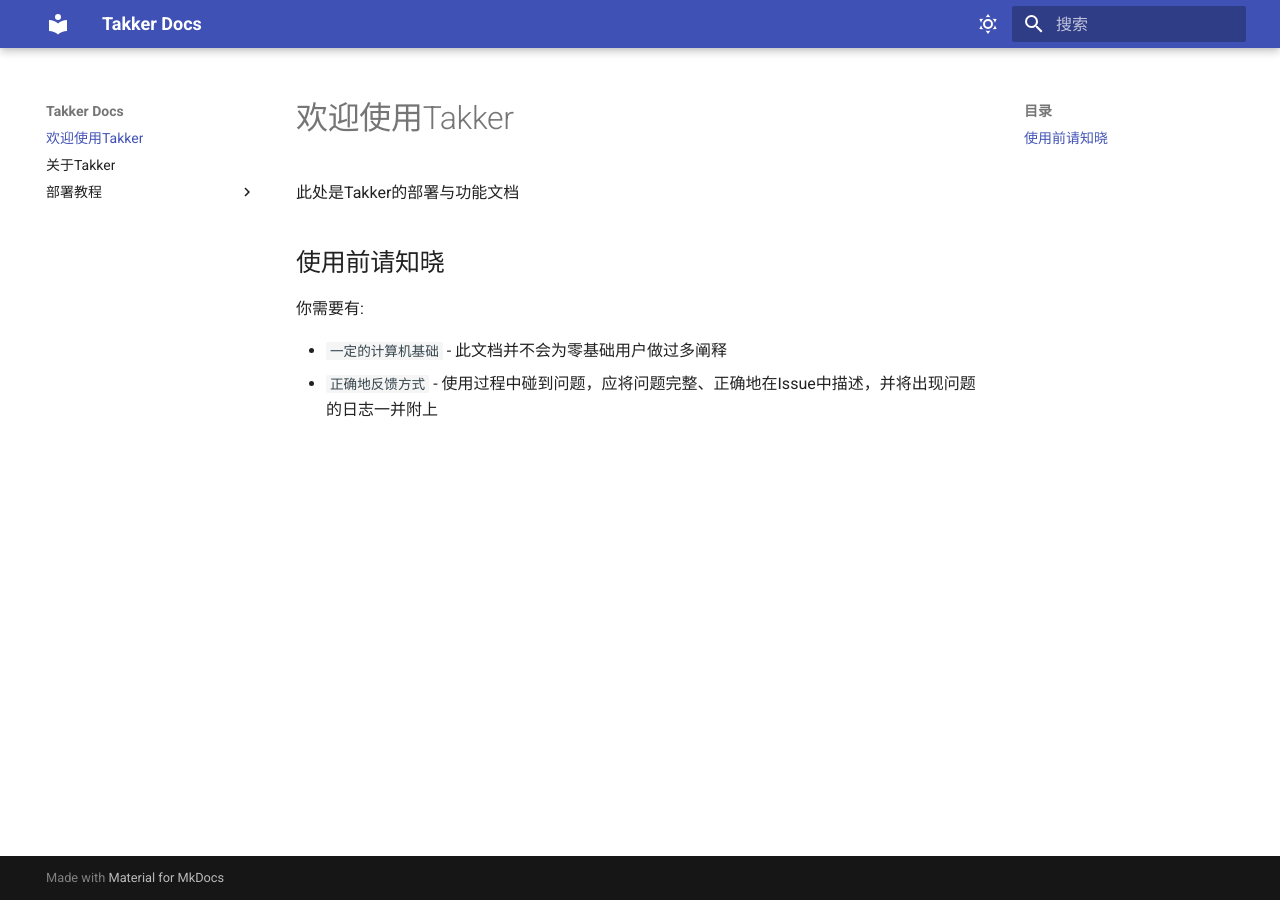
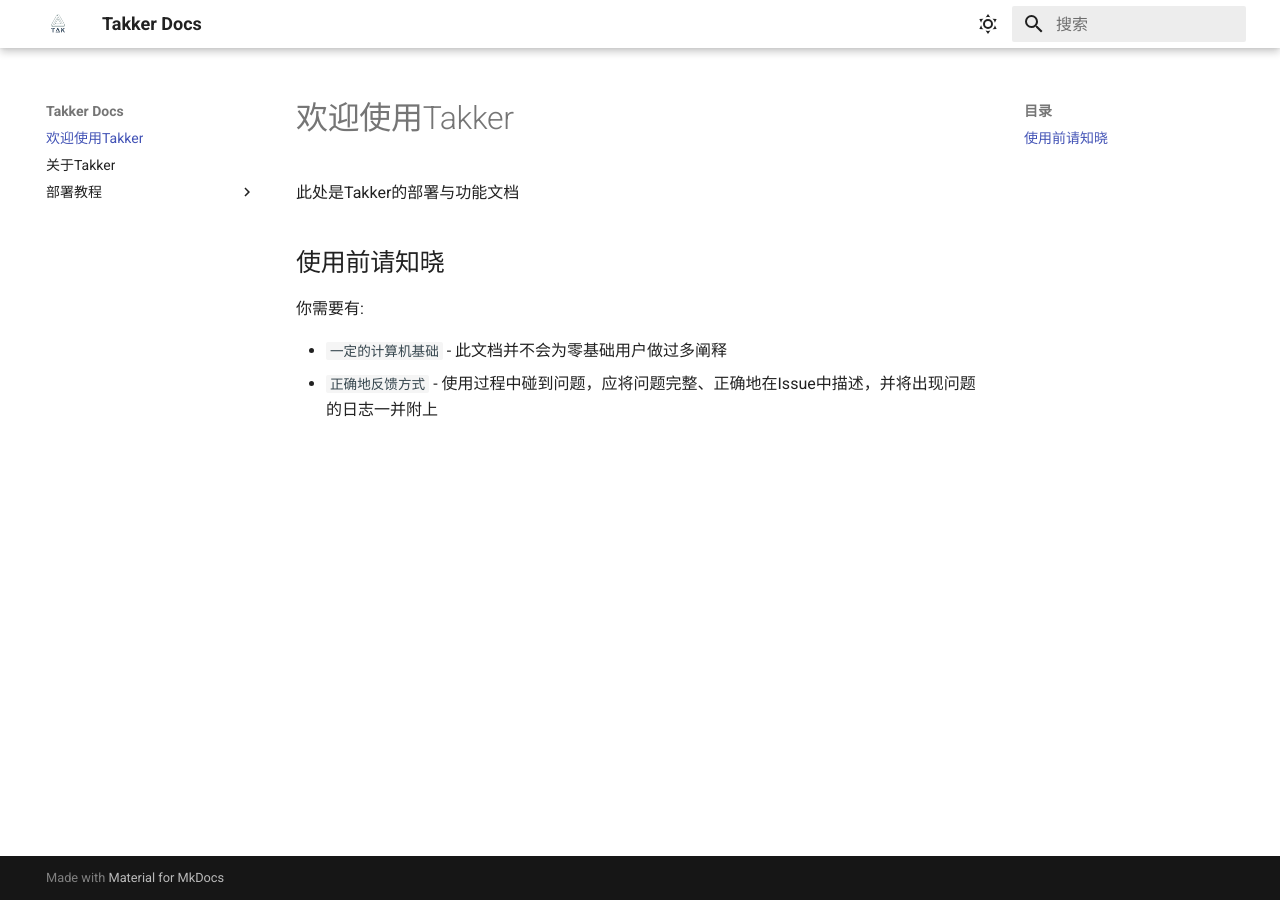
Before and after one commit to Fahaxikiii/takker-docs, an MkDocs documentation site: the page built from docs/index.md, in a window 1280 px wide. Built offline with MkDocs 1.6.1 and Material for MkDocs 9.7.7, drawn with Linux system fonts in a browser that asks for light colours.

Commit message:
Add: Logo Add: Color primary

```diff
--- a/mkdocs.yml
+++ b/mkdocs.yml
@@ -2,14 +2,18 @@ site_name: Takker Docs
 theme:
   name: material
   language: zh
+  logo: images/logo.png
+  favicon: images/favicon.png
   palette:
     - media: "(prefers-color-scheme: light)"
       scheme: default
+      primary: white
       toggle:
         icon: material/weather-sunny
         name: 切换为深色模式
     - media: "(prefers-color-scheme: dark)"
       scheme: slate
+      primary: grey
       toggle:
         icon: material/weather-night
         name: 切换为浅色模式
```
Also changed, not shown: docs/images/logo-original.png (added), docs/images/logo.png (added).
